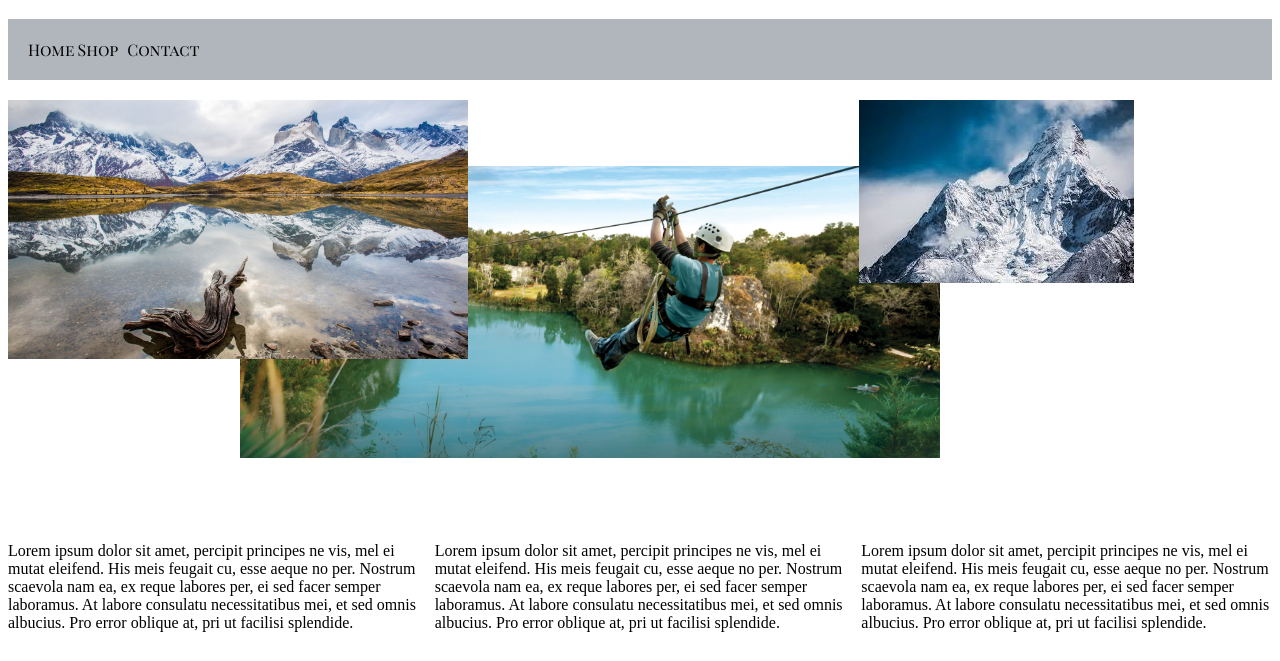
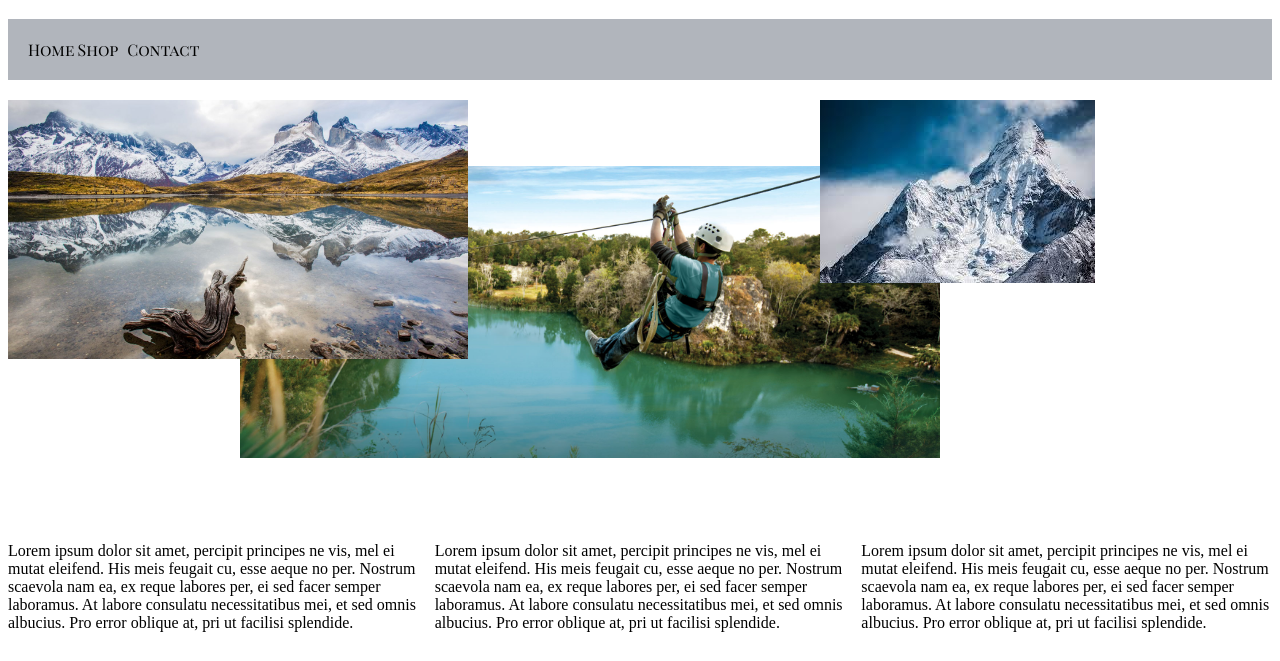
Before and after one commit to juliajessica/ui-grid, a website built with webpack: page src/index.html in a window 1280 px wide. Shown: the part 61-722 px from the top of the page. Built offline with nearby package versions, Linux system fonts and the light colour scheme.

Commit message:
fic grid column

```diff
--- a/src/styles.css
+++ b/src/styles.css
@@ -4,7 +4,7 @@
 @media screen and (min-width: 800px) {
   .grid {
     display: grid;
-    grid-template-columns: 100px 100px 100px 100px 100px 100px;
+    grid-template-columns: 100px 100px 100px 100px 100px 100px 100px 100px;
     grid-template-rows: 50px 50px 50px 50px 50px 50px 50px;
     grid-auto-flow: column;
     grid-gap: 1em;
```
